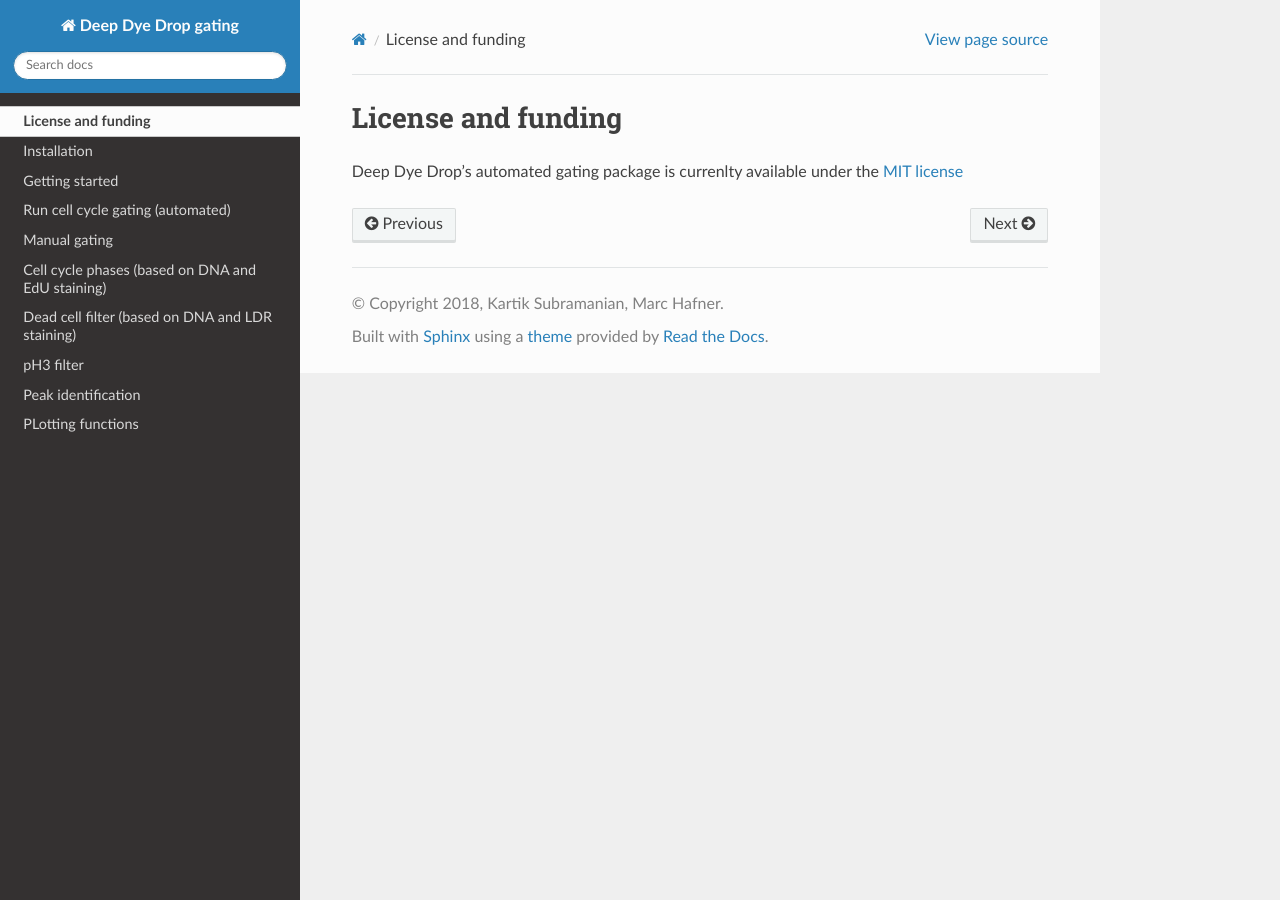
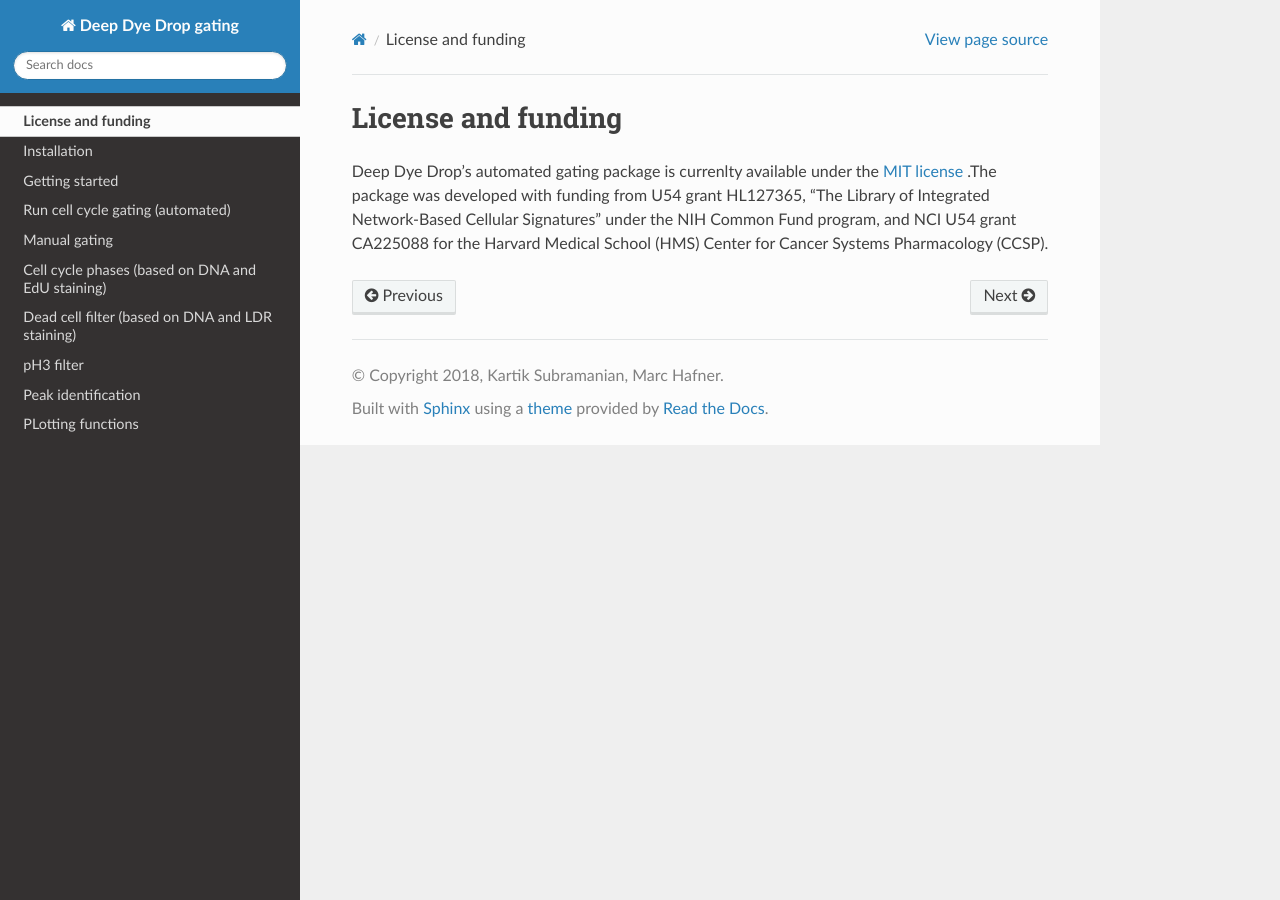
Before and after one commit to datarail/DrugResponse, a Sphinx documentation site: the page built from python/docs/license.rst, in a window 1280 px wide. Built offline with Sphinx 7.4.7 and the Read the Docs theme 2.0.0, drawn with Linux system fonts in a browser that asks for light colours.

Commit message:
included funding sources

```diff
--- a/python/docs/license.rst
+++ b/python/docs/license.rst
@@ -2,3 +2,4 @@ License and funding
 ===================
 
 Deep Dye Drop's automated gating package is currenlty available under the `MIT license <https://opensource.org/licenses/MIT>`_
+.The package was developed with funding from U54 grant HL127365, "The Library of Integrated Network-Based Cellular Signatures" under the NIH Common Fund program, and NCI U54 grant CA225088 for the Harvard Medical School (HMS) Center for Cancer Systems Pharmacology (CCSP).
```
